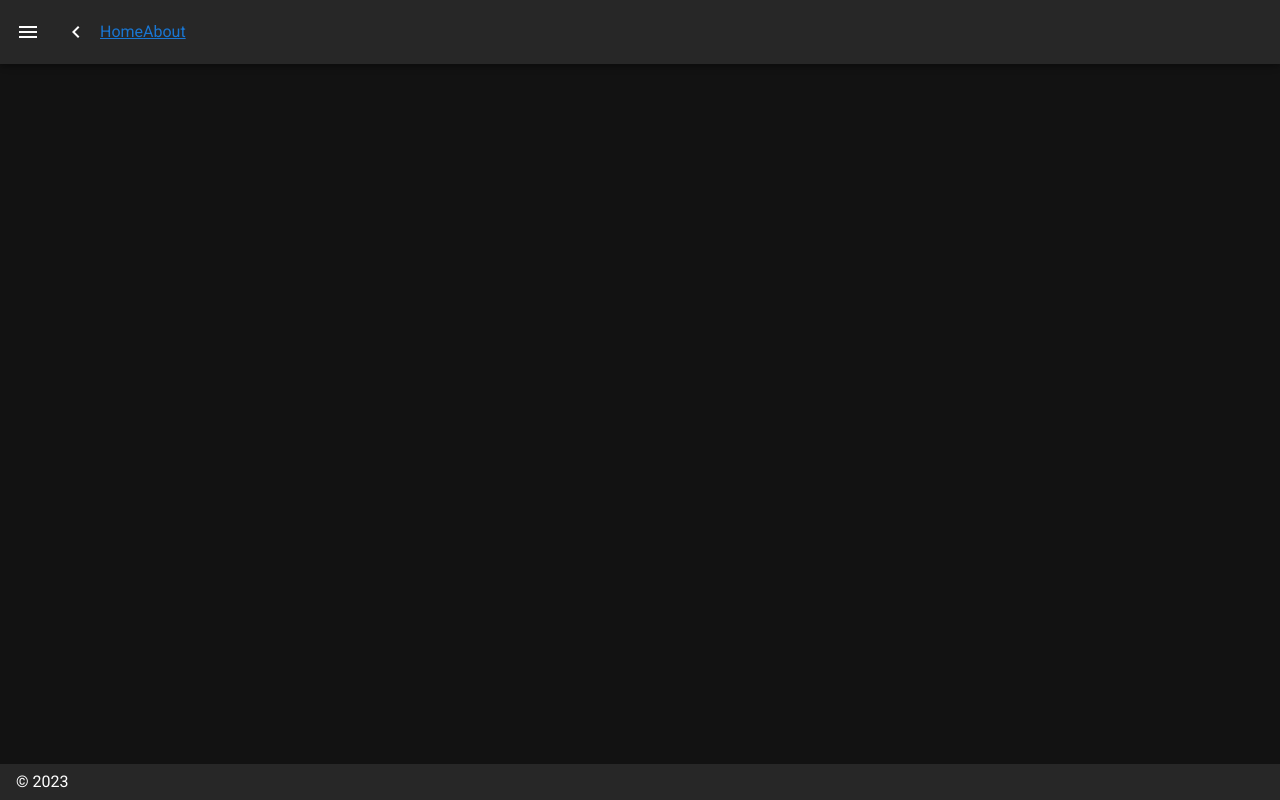
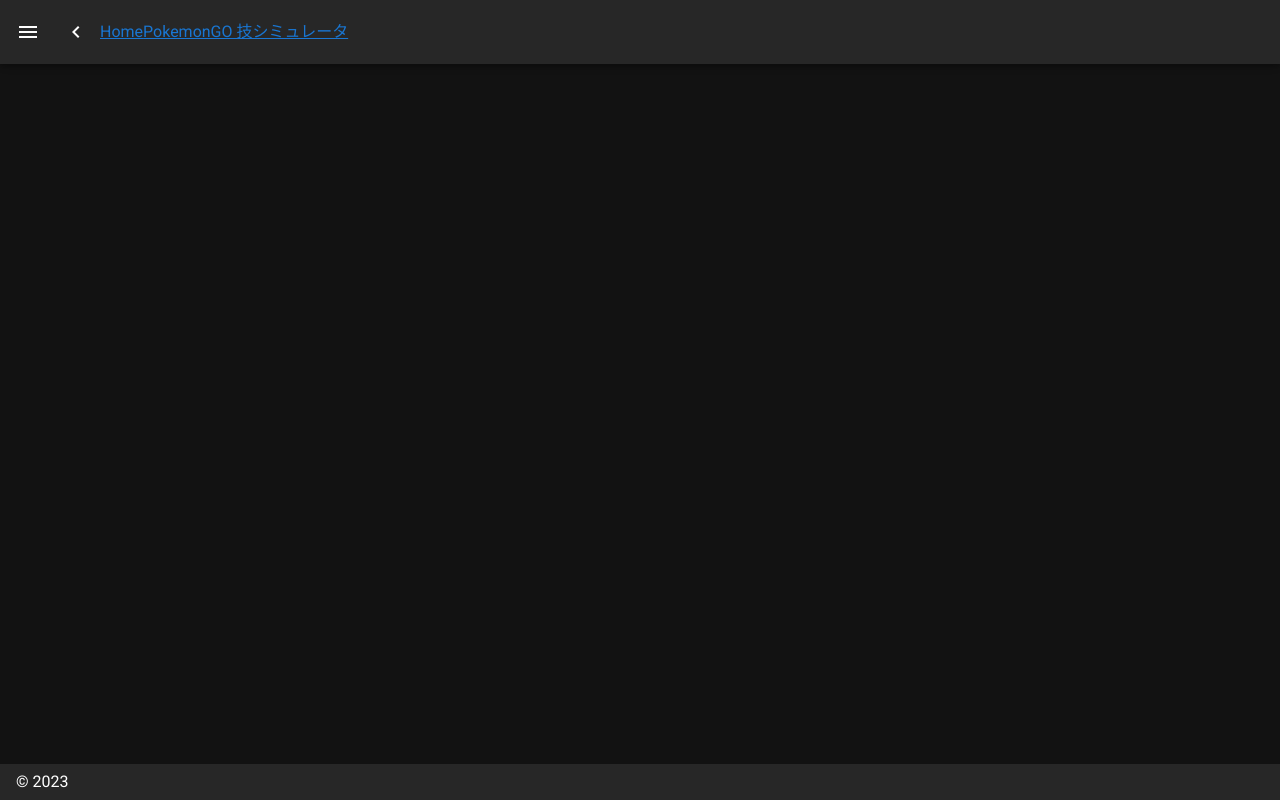
Before and after one commit to zuumi/pokemon-party, a Nuxt app: page / in a window 1280 px wide. Before the commit this address had no page. Built offline with nearby package versions, Linux system fonts and the light colour scheme; what v-tooltip would draw is missing.

Commit message:
:+1: ナビゲーションバーに導線を追加した

```diff
--- a/components/NavBar.vue
+++ b/components/NavBar.vue
@@ -2,7 +2,7 @@
   <div>
     <nav>
       <nuxt-link to="/">Home</nuxt-link>
-      <nuxt-link to="/about">About</nuxt-link>
+      <nuxt-link :to="{ name: 'waza' }">PokemonGO 技シミュレータ</nuxt-link>
     </nav>
   </div>
 </template>
```
